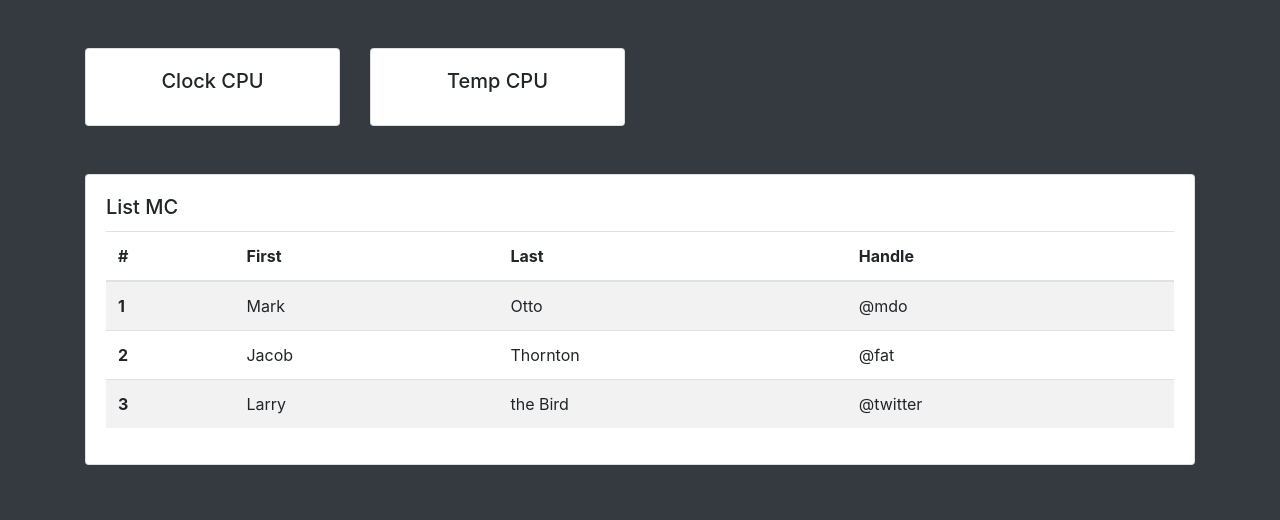
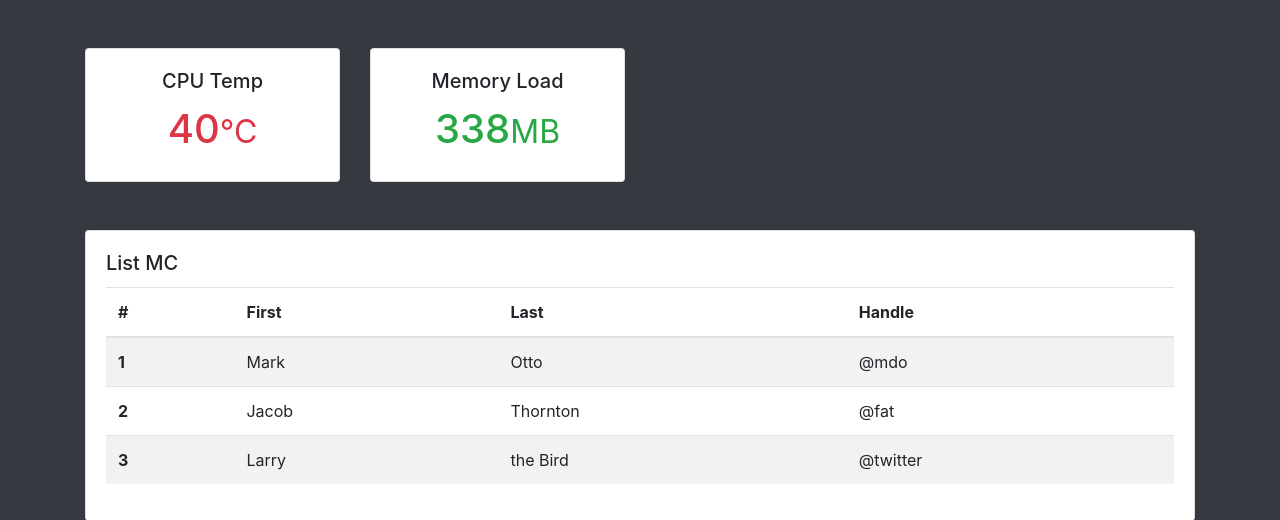
Before and after one commit to m4nzm333/basestation-ta, a Flask app: page / in a window 1280 px wide. Shown: the part 56-576 px from the top of the page. Run offline with Flask 2, Linux system fonts and the light colour scheme; some libraries are stand-ins or nearby versions.

Commit message:
Template card cpu temp and memory load

```diff
--- a/api/api.py
+++ b/api/api.py
@@ -1,6 +1,8 @@
 from flask import Flask, request, redirect, url_for, jsonify, render_template
 from werkzeug.utils import secure_filename
 import os
+# For Random
+import random
 
 UPLOAD_FOLDER = './data/post'
 ALLOWED_EXTENSIONS = {'txt'}
@@ -34,4 +36,9 @@ def getFiles():
     else:
         return jsonify({'response':'error', 'message':'File extension denied!'})
 
+@app.route('/getStatus', methods=['GET'])
+def getStatus():
+    # TODO : Get CPU Temp Value and Memory Load
+    return jsonify({'cpuTemp': random.randint(30,50), 'memoryLoad': random.randint(300,500)})
+
 app.run('0.0.0.0', 80, debug=True)
--- a/api/templates/welcome.html
+++ b/api/templates/welcome.html
@@ -28,17 +28,18 @@
 
 			<div class="col-6 col-sm-6 col-md-3 col-lg-3">
 				<div class="card">
-					<div class="card-body">
-					  <h5 class="card-title text-center">Clock CPU</h5>
-
+					<div class="card-body text-center">
+					  	<h5 class="card-title">CPU Temp</h5>
+					  	<h1 class="text-danger"><span id="valueCPUTemp">30</span><small>&#8451</small></h1>
 					</div>
 				</div>
 			</div>
 
 			<div class="col-6 col-sm-6 col-md-3 col-lg-3">
 				<div class="card">
-					<div class="card-body">
-						<h5 class="card-title text-center">Temp CPU</h5>
+					<div class="card-body text-center">
+						<h5 class="card-title">Memory Load</h5>
+					  	<h1 class="text-success"><span id="valueMemoryLoad"></span><small>MB</small></h1>
 					</div>
 				</div>
 			</div>
@@ -88,8 +89,27 @@
 	</div>
 
 
-    <script src="https://code.jquery.com/jquery-3.5.1.slim.min.js"></script>
+    <script src="https://code.jquery.com/jquery-3.5.1.min.js"></script>
     <script src="https://cdn.jsdelivr.net/npm/popper.js@1.16.0/dist/umd/popper.min.js"></script>
-    <script src="https://stackpath.bootstrapcdn.com/bootstrap/4.5.0/js/bootstrap.min.js"></script>
+	<script src="https://stackpath.bootstrapcdn.com/bootstrap/4.5.0/js/bootstrap.min.js"></script>
+	<script type="text/javascript" src="https://www.gstatic.com/charts/loader.js"></script>
+	<script>
+		const getStatusRaspi = () => {
+			$.ajax({
+				url : 'getStatus',
+				success : (respond) => {
+					$("#valueCPUTemp").text(respond.cpuTemp);
+					$("#valueMemoryLoad").text(respond.memoryLoad);
+				}
+			})
+		}
+
+		getStatusRaspi();
+		setInterval(() => {
+			getStatusRaspi();
+		}, 5000)
+
+	</script>
+
 </body>
 </html>
```
